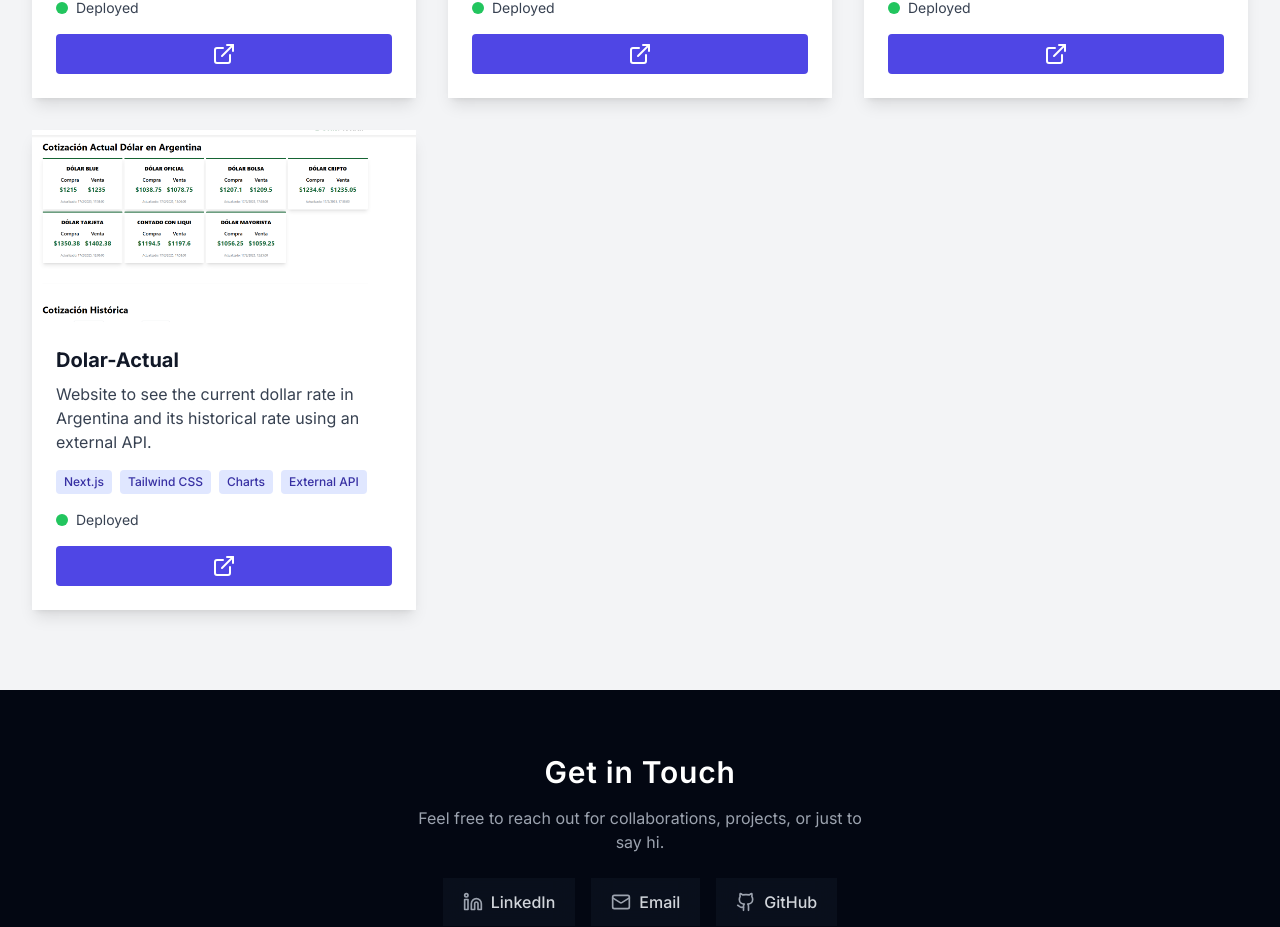
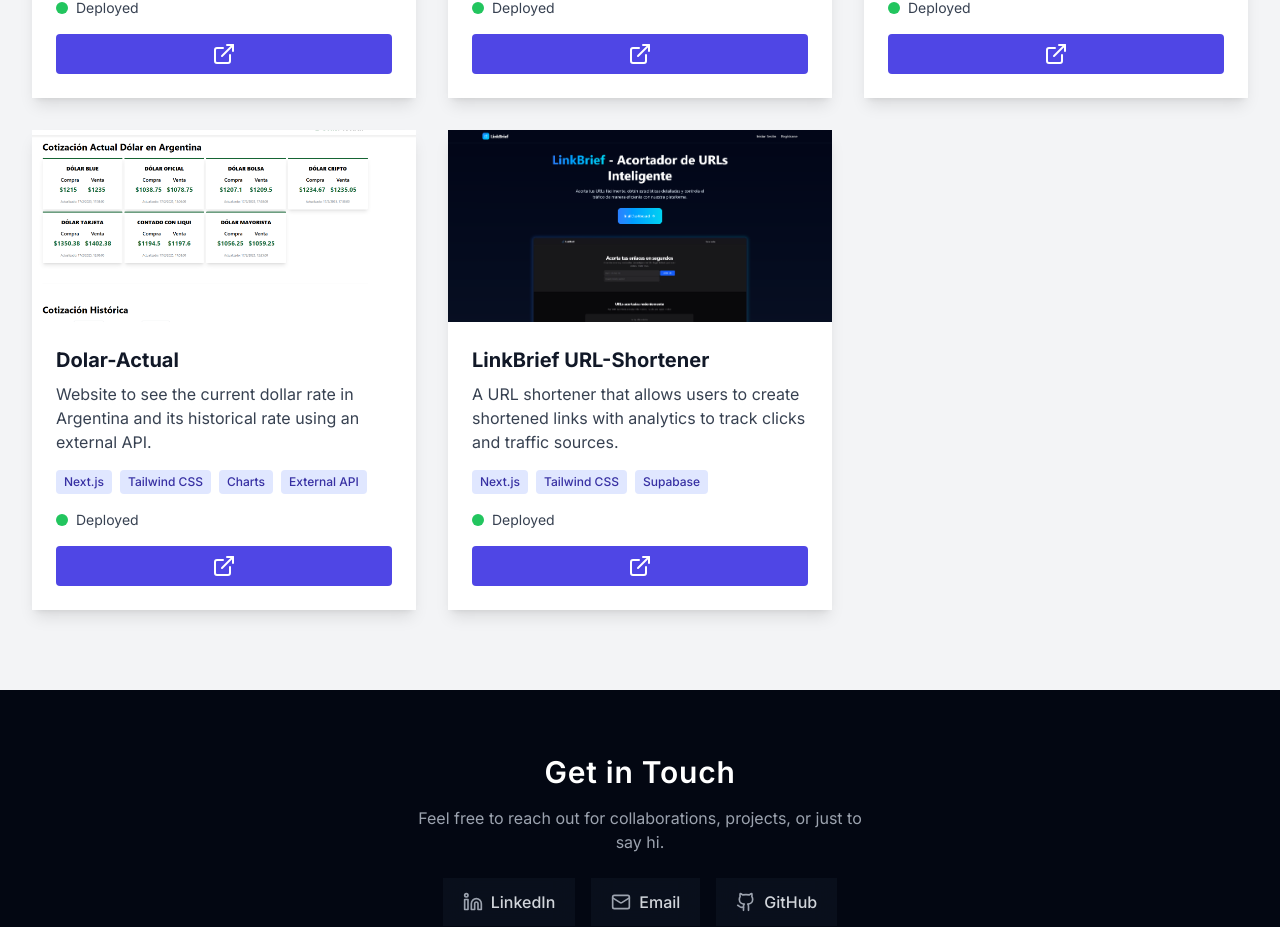
Before and after one commit to consbenjamin/portfolio, a Next.js app: page /en in a window 1280 px wide. Shown: the part 2298-3225 px from the top of the page. Built offline with nearby package versions, Linux system fonts and the light colour scheme.

Commit message:
new projecta added

```diff
--- a/components/Projects.js
+++ b/components/Projects.js
@@ -4,6 +4,7 @@ import vapeclub from "../images/vapeclub.png";
 import chatapp from "../images/chat-app.png";
 import dolaractual from "../images/dolar-actual.png";
 import hassuru from "../images/hassuru.png";
+import linkbrief from "../images/linkbrief.png";
 
 const projects = [
   {
@@ -48,6 +49,17 @@ const projects = [
     image: dolaractual,
     technologies: ["Next.js", "Tailwind CSS", "Charts", "External API"],
     url: "https://dolar-actual.vercel.app/",
+    status: "online",
+  },
+  {
+    title: "LinkBrief URL-Shortener",
+    descriptions: {
+      en: "A URL shortener that allows users to create shortened links with analytics to track clicks and traffic sources.",
+      es: "Un acortador de URLs que permite a los usuarios crear enlaces cortos con analíticas para rastrear clics y fuentes de tráfico.",
+    },
+    image: linkbrief,
+    technologies: ["Next.js", "Tailwind CSS", "Supabase"],
+    url: "https://linkbrief.vercel.app/",
     status: "online",
   },
 ];
```
Also changed, not shown: images/LinkBrief.png (added).
